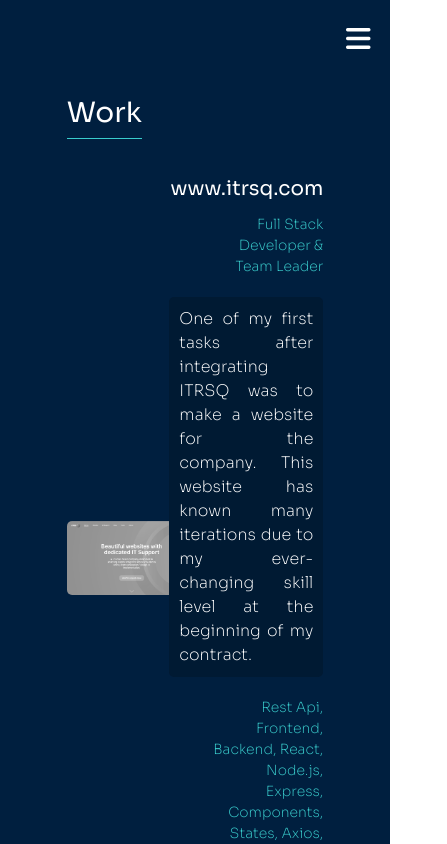
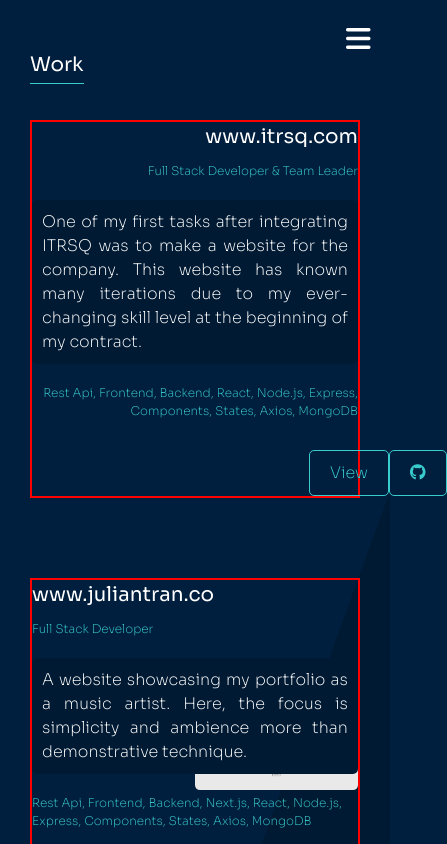
Before and after one commit to juliantran003/portfolio, a Next.js app: page /work in a window 390 px wide. Shown: the top 844 px of the page, 447 px wide, since content can reach past the window. Built offline with nearby package versions, Linux system fonts and the light colour scheme.

Commit message:
contact mobile optimisation

```diff
--- a/styles/global.css
+++ b/styles/global.css
@@ -226,7 +226,7 @@
   color: var(--clr--primary);
   transition: ease-in-out, 0.1s;
   text-decoration: none;
-  margin: 10% 0;
+  margin: 5% 0;
   text-transform: capitalize;
 }
 
@@ -250,7 +250,7 @@
   transition: ease-in-out, 0.2s;
   padding: 0 10%;
   background-color: white;
-  width: 100%;
+  width: fit-content;
 }
 
 .burgerMenu__menu__hidden {
@@ -661,6 +661,30 @@
 /* Responsive */
 
 @media (max-width: 1024px) {
+  /* General */
+  .section-header {
+    font-size: 20px;
+    font-weight: 400;
+    color: var(--clr--txt--primary);
+    position: relative;
+    width: fit-content;
+    margin-bottom: 40px;
+  }
+  .section-sub-header {
+    font-size: 16px;
+    font-weight: 200;
+    color: var(--clr--txt--primary);
+    position: relative;
+    width: fit-content;
+    margin-bottom: 10px;
+    width: 100%;
+  }
+
+  .section-info {
+    font-size: 12px;
+    font-weight: 200;
+    color: var(--clr--txt--secondary);
+  }
   /* Header */
   .header {
     display: none;
@@ -668,7 +692,8 @@
   /* Home */
   .home {
     height: 90vh;
-    padding: 5%0%;
+    padding: 5vh 0 0 0;
+    width: 100%;
   }
   .home__hello h1 {
     font-size: 14px;
@@ -709,8 +734,8 @@
   /* About */
   .about {
     flex-direction: column-reverse;
-    width: 80%;
-    padding-top: 10vh;
+    width: 90%;
+    padding-top: 5vh;
   }
   .about__visuals {
     flex-direction: row;
@@ -742,15 +767,9 @@
   /* Experience */
   .experience {
     width: 90%;
-    max-width: 1440px;
-    margin: 0 auto;
-    padding-top: 10vh;
-    padding-bottom: 20vh;
+    padding-top: 5vh;
   }
 
-  .experience > h1 {
-    margin: 0 auto;
-  }
   .experience__container {
     flex-direction: column;
     align-items: center;
@@ -766,6 +785,7 @@
     border-top: solid 1px var(--clr--secondary);
     border-left: solid 1px var(--clr--secondary);
     flex: 1;
+    font-size: 14px;
   }
 
   .experience__selector li:last-child {
@@ -779,4 +799,68 @@
     border: solid 1px var(--clr--secondary);
     overflow: hidden;
   }
+
+  /* Contact */
+  .contact {
+    width: 90%;
+    padding-top: 5vh;
+  }
+
+  .contact__form {
+    width: 100%;
+    display: flex;
+    flex-direction: column;
+  }
+
+  .contact__user {
+    width: 100%;
+  }
+
+  .contact__message {
+    width: 100%;
+  }
+
+  .contact__form input,
+  .contact__form textarea {
+    width: 100%;
+  }
+  .contact__form textarea {
+    min-height: 20vh;
+  }
+
+  .contact__form label {
+    font-size: 12px;
+  }
+  .contact__btn {
+    background: var(--clr--secondary);
+    border: solid 1px var(--clr--secondary);
+    color: var(--clr--primary);
+    padding: 10px 20px;
+    font-weight: 300;
+    border-radius: 5px;
+    cursor: pointer;
+    transition: ease, 0.2s;
+    text-decoration: none;
+    width: 100%;
+    margin: 0 auto;
+    margin-top: 20px;
+    font-size: 14px;
+  }
+  /* Work */
+  .work {
+    width: 90%;
+    padding-top: 5vh;
+  }
+  .work h3 {
+    width: 100%;
+  }
+
+  .work p {
+    width: 100%;
+  }
+  .work__project__left,
+  .work__project__right {
+    border: solid red 2px;
+    width: 100%;
+  }
 }
```
